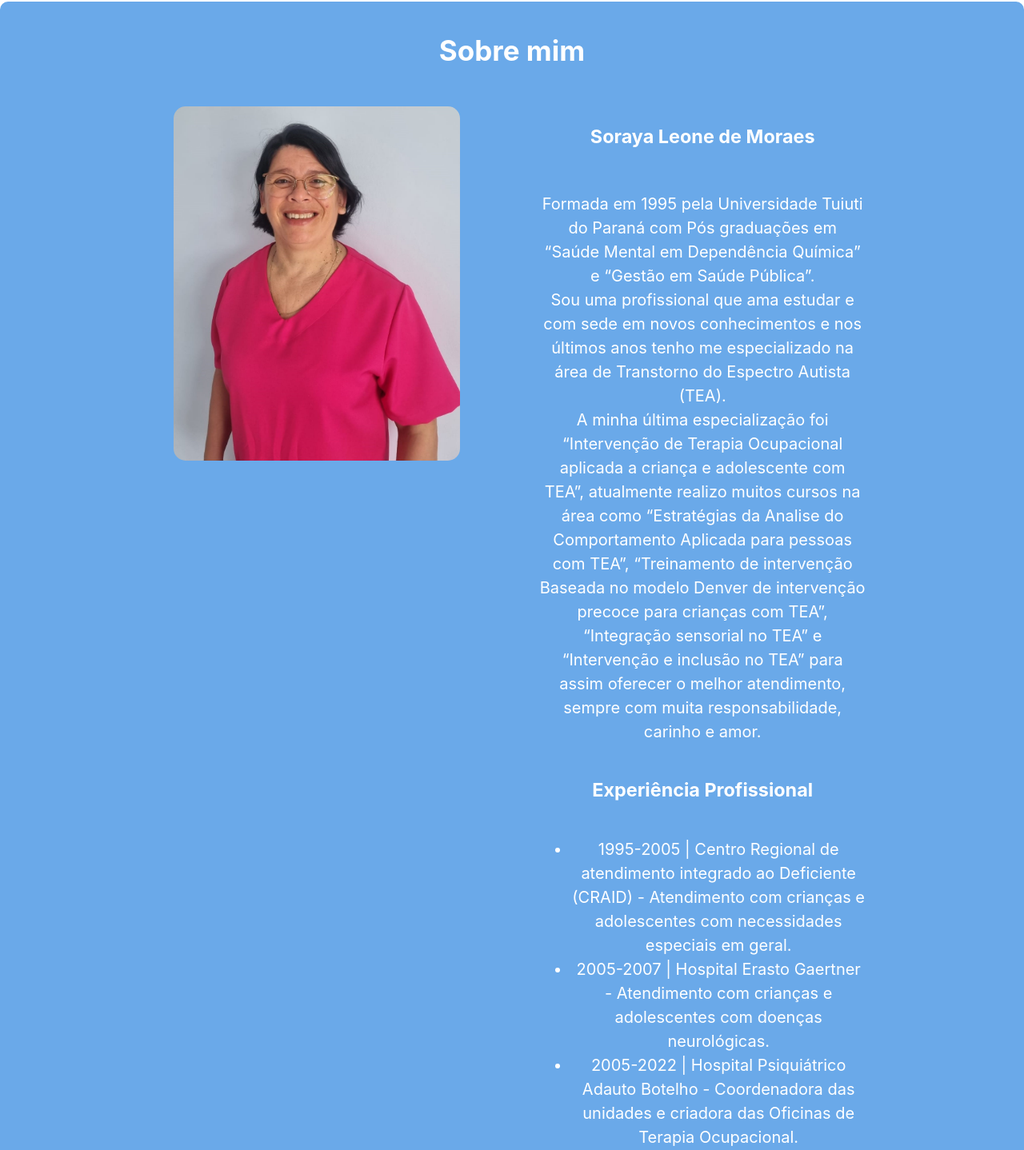
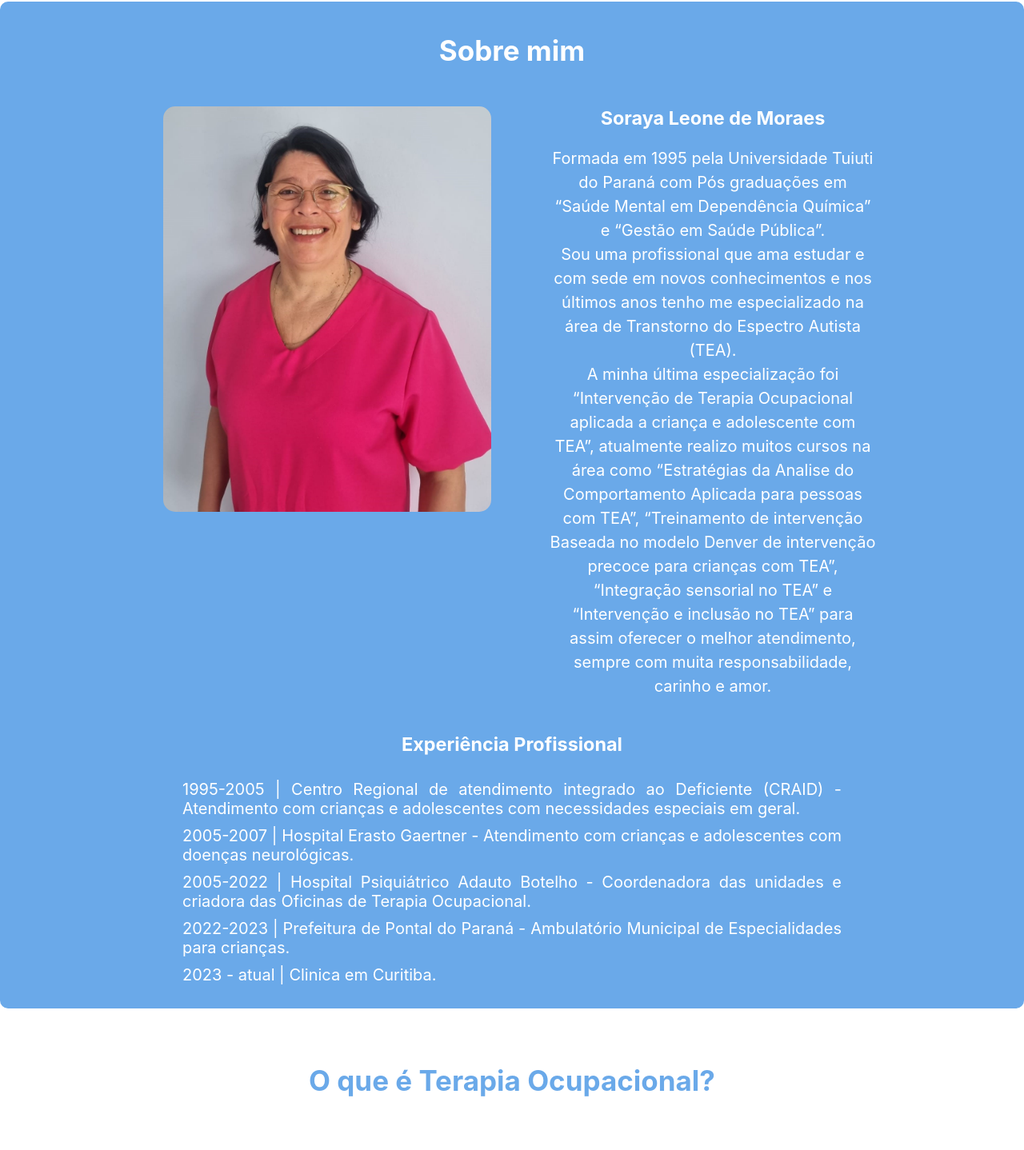
Before and after one commit to RonnySk/sorayaTo_web_page, a React (Create React App) app: page / in a window 1280 px wide. Shown: the part 658-2096 px from the top of the page at 80% size. Built offline with nearby package versions, Linux system fonts and the light colour scheme.

Commit message:
update and finished aboutMe section

```diff
--- a/src/App.css
+++ b/src/App.css
@@ -58,14 +58,14 @@
     margin: 15px 30px;
 }
 
-.about-me ul {
+.experienciaProfissional ul{
     text-align: justify;
     list-style: none;
     padding: 0;
     margin: 20px 30px;
 }
 
-.about-me li {
+.experienciaProfissional li {
     margin-top: 10px;
 }
 
@@ -261,8 +261,8 @@
     }
 
     .foto-perfil{
-        width: 35%;
-        height: 30%;
+        width: 40%;
+        height: 35%;
         border-radius: 15px;
         margin: 20px 0 30px 40px;
     }
@@ -278,8 +278,29 @@
         line-height: 30px;
     }
 
-    .about-me p{
-        margin-top: 30px;
+    .about-me h3 {
+        margin: 0;
+    }
+
+
+    .experienciaProfissional{
+        width: 80%;
+    }
+
+    .experienciaProfissional h3{
+        font-size: 23.4px;
+    }
+
+    .experienciaProfissional ul{
+        text-align: justify;
+        list-style: none;
+        padding: 0;
+        margin: 30px 100px;
+    }
+
+    .experienciaProfissional li {
+        margin-top: 10px;
+        font-size: 20px;
     }
 
     .container-aboutTo{
--- a/src/components/AboutMe.jsx
+++ b/src/components/AboutMe.jsx
@@ -28,6 +28,9 @@ export default function AboutMe() {
             inclusão no TEA” para assim oferecer o melhor atendimento, sempre
             com muita responsabilidade, carinho e amor.
           </p>
+        </div>
+      </div>
+      <div className="experienciaProfissional">
         <h3>Experiência Profissional</h3>
         <ul>
           <li>
@@ -40,8 +43,8 @@ export default function AboutMe() {
             adolescentes com doenças neurológicas.
           </li>
           <li>
-              2005-2022 | Hospital Psiquiátrico Adauto Botelho - Coordenadora
-              das unidades e criadora das Oficinas de Terapia Ocupacional.
+            2005-2022 | Hospital Psiquiátrico Adauto Botelho - Coordenadora das
+            unidades e criadora das Oficinas de Terapia Ocupacional.
           </li>
           <li>
             2022-2023 | Prefeitura de Pontal do Paraná - Ambulatório Municipal
@@ -61,6 +64,5 @@ export default function AboutMe() {
           </p> */}
       </div>
     </div>
-    </div>
   );
 }
```
Lines whose indentation alone changed are shown as unchanged.
